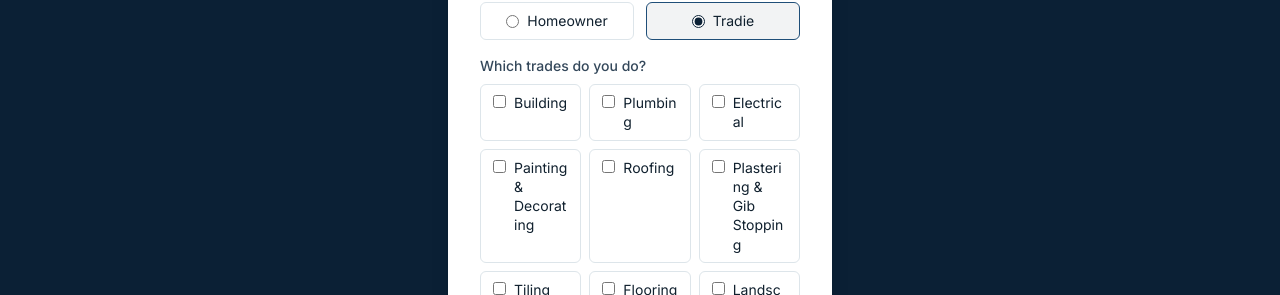
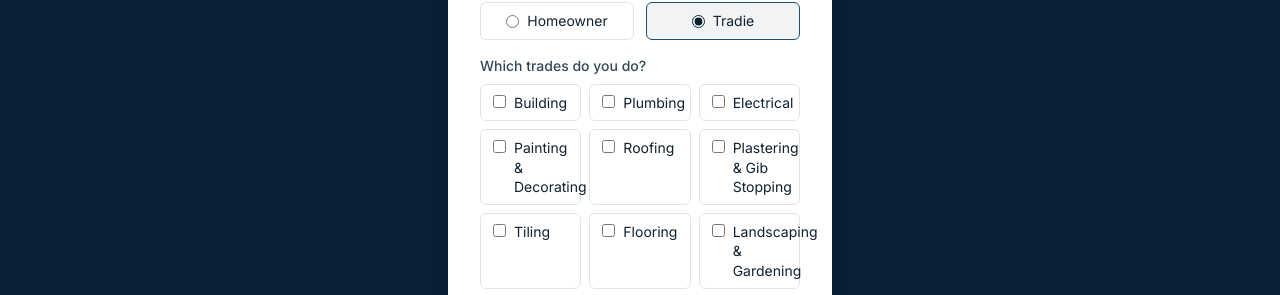
Before and after one commit to boweboi/beau-richards, a Next.js app: page /signup in a window 1280 px wide. Both pictures are taken after a click on the label "Tradie". Shown: the part 505-800 px from the top of the page. Built offline with nearby package versions, Linux system fonts and the light colour scheme; no server answers.

Commit message:
Adjust checkbox label wrapping to whole-word wrapping

```diff
--- a/src/components/CheckboxOption.tsx
+++ b/src/components/CheckboxOption.tsx
@@ -16,11 +16,10 @@ export default function CheckboxOption({
   return (
     <label
       className={[
-        "flex w-full min-w-0 cursor-pointer items-start gap-2 rounded-md border border-line px-3 py-2 text-sm text-ink-900 has-[:checked]:border-navy-700 has-[:checked]:bg-navy-950/5",
+        "flex w-full min-w-0 cursor-pointer items-start gap-2 rounded-md border border-line px-3 py-2 text-[0.75rem] leading-snug text-ink-900 sm:text-sm has-[:checked]:border-navy-700 has-[:checked]:bg-navy-950/5",
         labelClassName,
         className,
       ].join(" ")}
-      style={{ overflowWrap: "anywhere" }}
     >
       <input
         {...inputProps}
@@ -30,7 +29,7 @@ export default function CheckboxOption({
           inputClassName,
         ].join(" ")}
       />
-      <span className="min-w-0 flex-1 leading-snug">{children}</span>
+      <span className="min-w-0 flex-1 whitespace-normal">{children}</span>
     </label>
   );
 }
```
